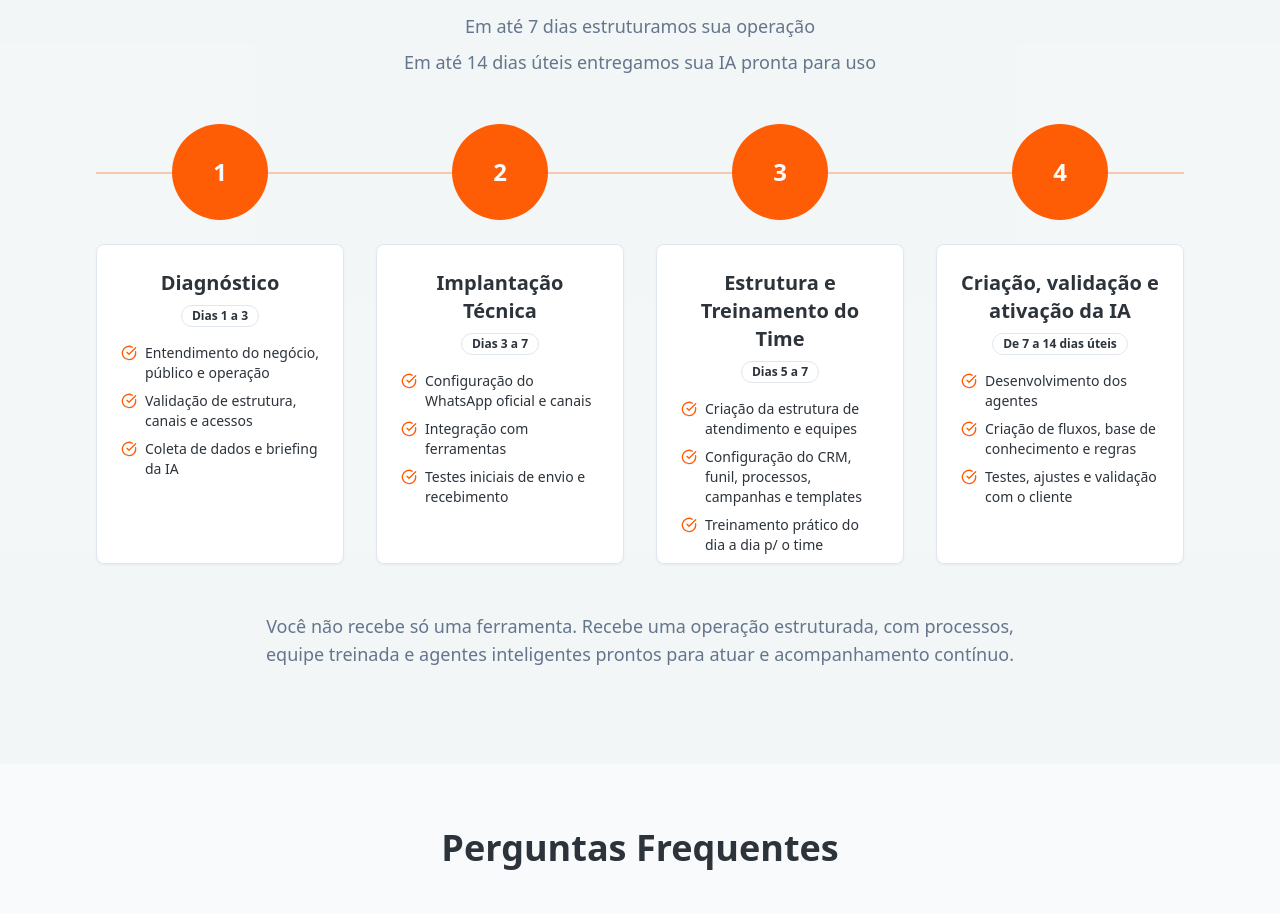
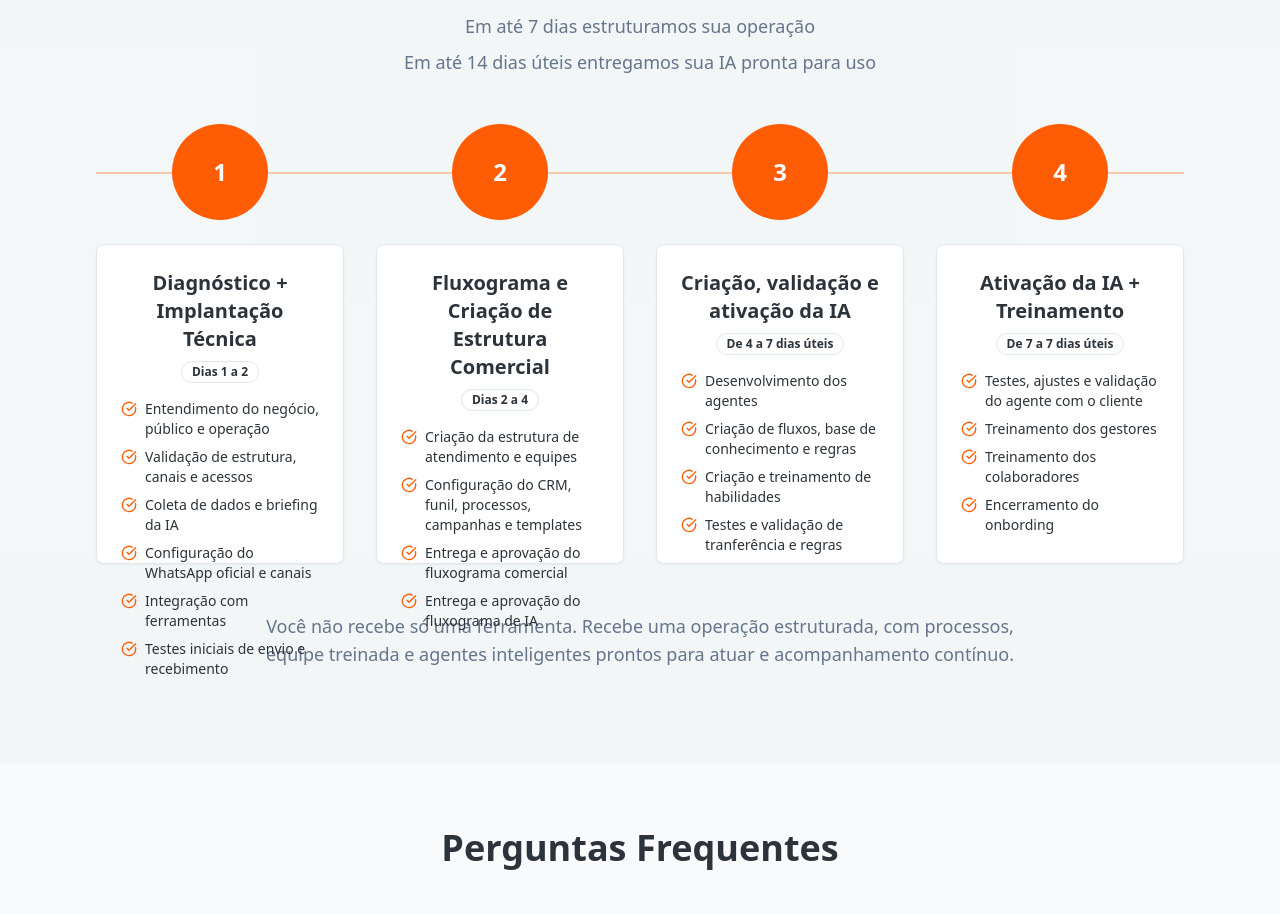
Before and after one commit to ClimbUpTec/aivelp, a React (Vite) app: page / in a window 1280 px wide. Shown: the part 6815-7729 px from the top of the page. Built offline with nearby package versions, Linux system fonts and the light colour scheme.

Commit message:
Changes
Co-authored-by: ClimbUpTec <218128648+ClimbUpTec@users.noreply.github.com>

```diff
--- a/src/pages/Aive.tsx
+++ b/src/pages/Aive.tsx
@@ -894,42 +894,48 @@ const Aive = () => {
               {[
                 {
                   phase: "1",
-                  title: "Diagnóstico",
-                  days: "Dias 1 a 3",
+                  title: "Diagnóstico + Implantação Técnica",
+                  days: "Dias 1 a 2",
                   items: [
                     "Entendimento do negócio, público e operação",
                     "Validação de estrutura, canais e acessos",
-                    "Coleta de dados e briefing da IA"
-                  ]
-                },
-                {
-                  phase: "2",
-                  title: "Implantação Técnica",
-                  days: "Dias 3 a 7",
-                  items: [
+                    "Coleta de dados e briefing da IA",
                     "Configuração do WhatsApp oficial e canais",
                     "Integração com ferramentas",
                     "Testes iniciais de envio e recebimento"
                   ]
                 },
                 {
-                  phase: "3",
-                  title: "Estrutura e Treinamento do Time",
-                  days: "Dias 5 a 7",
+                  phase: "2",
+                  title: "Fluxograma e Criação de Estrutura Comercial",
+                  days: "Dias 2 a 4",
                   items: [
                     "Criação da estrutura de atendimento e equipes",
                     "Configuração do CRM, funil, processos, campanhas e templates",
-                    "Treinamento prático do dia a dia p/ o time"
+                    "Entrega e aprovação do fluxograma comercial",
+                    "Entrega e aprovação do fluxograma de IA"
+                  ]
+                },
+                {
+                  phase: "3",
+                  title: "Criação, validação e ativação da IA",
+                  days: "De 4 a 7 dias úteis",
+                  items: [
+                    "Desenvolvimento dos agentes",
+                    "Criação de fluxos, base de conhecimento e regras",
+                    "Criação e treinamento de habilidades",
+                    "Testes e validação de tranferência e regras"
                   ]
                 },
                 {
                   phase: "4",
-                  title: "Criação, validação e ativação da IA",
-                  days: "De 7 a 14 dias úteis",
+                  title: "Ativação da IA + Treinamento",
+                  days: "De 7 a 7 dias úteis",
                   items: [
-                    "Desenvolvimento dos agentes",
-                    "Criação de fluxos, base de conhecimento e regras",
-                    "Testes, ajustes e validação com o cliente"
+                    "Testes, ajustes e validação do agente com o cliente",
+                    "Treinamento dos gestores",
+                    "Treinamento dos colaboradores",
+                    "Encerramento do onbording"
                   ]
                 }
               ].map((phase, index) => (
```
